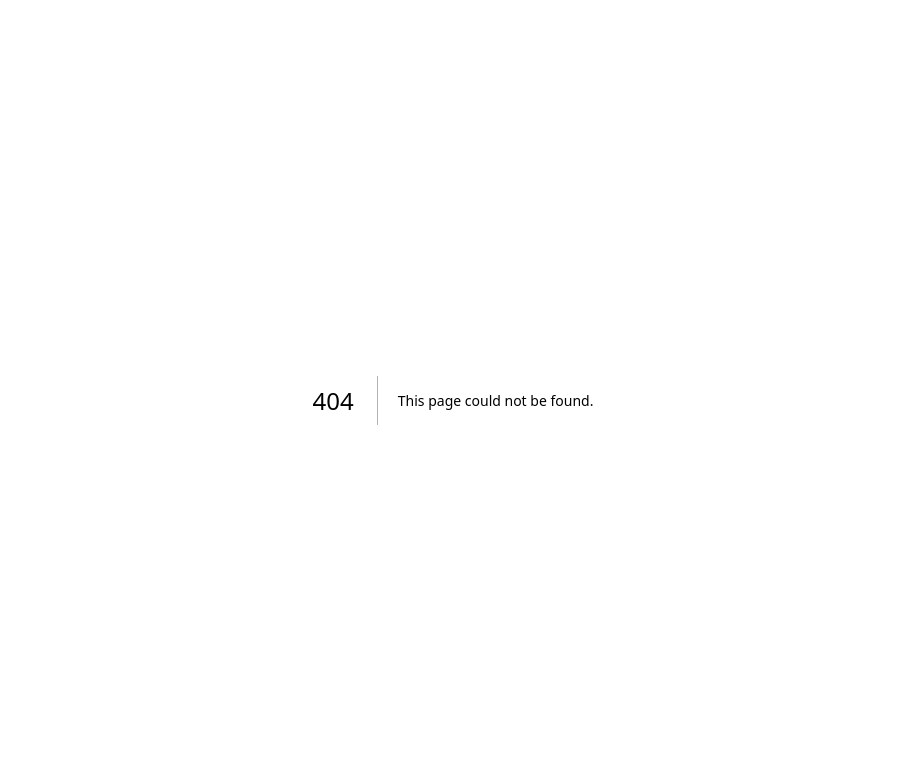
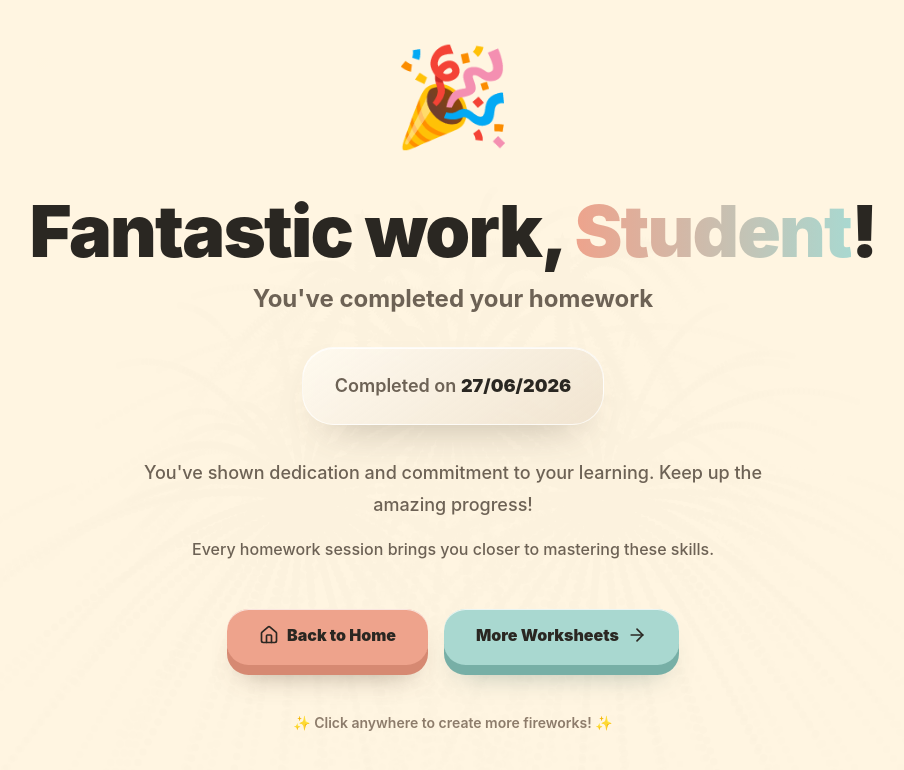
Before and after one commit to niptwenty1/HomeworkSheetsNZ, a Next.js app: page /celebrate in a window 1280 px wide. Before the commit this address had no page. Shown: the top 770 px of the page, without its empty margins (187-1091 px from the left). Built offline with nearby package versions, Linux system fonts and the light colour scheme.

Commit message:
feat: add homework completion celebration page with animations

```diff
--- /dev/null
+++ b/app/celebrate/page.tsx
@@ -0,0 +1,249 @@
+"use client";
+
+import { useSearchParams, useRouter } from "next/navigation";
+import { useEffect, useRef, useState } from "react";
+import { ArrowRight, Home } from "lucide-react";
+
+interface Particle {
+  id: number;
+  x: number;
+  y: number;
+  vx: number;
+  vy: number;
+  life: number;
+  type: "firework" | "star";
+}
+
+export default function CelebratePage() {
+  const searchParams = useSearchParams();
+  const router = useRouter();
+  const canvasRef = useRef<HTMLCanvasElement>(null);
+  const [particles, setParticles] = useState<Particle[]>([]);
+  const particlesRef = useRef<Particle[]>([]);
+  const particleIdRef = useRef(0);
+
+  const studentName = searchParams.get("name") || "Student";
+  const completionDate = searchParams.get("date") || new Date().toLocaleDateString("en-NZ");
+
+  // Create firework burst
+  const createFireworks = (x: number, y: number) => {
+    const newParticles: Particle[] = [];
+    const burstCount = 30;
+
+    for (let i = 0; i < burstCount; i++) {
+      const angle = (i / burstCount) * Math.PI * 2;
+      const speed = 4 + Math.random() * 4;
+
+      newParticles.push({
+        id: particleIdRef.current++,
+        x,
+        y,
+        vx: Math.cos(angle) * speed,
+        vy: Math.sin(angle) * speed,
+        life: 1,
+        type: "firework",
+      });
+    }
+
+    particlesRef.current.push(...newParticles);
+  };
+
+  // Create floating stars
+  const createStars = (x: number, y: number) => {
+    const newParticles: Particle[] = [];
+    const starCount = 8;
+
+    for (let i = 0; i < starCount; i++) {
+      const angle = (i / starCount) * Math.PI * 2;
+      const speed = 2 + Math.random() * 2;
+
+      newParticles.push({
+        id: particleIdRef.current++,
+        x,
+        y,
+        vx: Math.cos(angle) * speed,
+        vy: Math.sin(angle) * speed - 1,
+        life: 1,
+        type: "star",
+      });
+    }
+
+    particlesRef.current.push(...newParticles);
+  };
+
+  // Animation loop
+  useEffect(() => {
+    const canvas = canvasRef.current;
+    if (!canvas) return;
+
+    const ctx = canvas.getContext("2d");
+    if (!ctx) return;
+
+    // Set canvas size
+    canvas.width = window.innerWidth;
+    canvas.height = window.innerHeight;
+
+    let animationId: number;
+
+    const animate = () => {
+      // Clear canvas
+      ctx.fillStyle = "rgba(247, 239, 224, 0.1)";
+      ctx.fillRect(0, 0, canvas.width, canvas.height);
+
+      // Update and draw particles
+      particlesRef.current = particlesRef.current.filter((particle) => {
+        particle.life -= 0.015;
+
+        if (particle.life <= 0) {
+          return false;
+        }
+
+        particle.x += particle.vx;
+        particle.y += particle.vy;
+        particle.vy += 0.15; // gravity
+
+        // Draw particle
+        const opacity = particle.life;
+
+        if (particle.type === "firework") {
+          ctx.fillStyle = `rgba(${Math.random() > 0.5 ? "238, 163, 140" : "169, 216, 208"}, ${opacity})`;
+          ctx.beginPath();
+          ctx.arc(particle.x, particle.y, 4, 0, Math.PI * 2);
+          ctx.fill();
+        } else {
+          // Star
+          ctx.fillStyle = `rgba(245, 198, 102, ${opacity})`;
+          ctx.font = "bold 20px Arial";
+          ctx.fillText("★", particle.x, particle.y);
+        }
+
+        return true;
+      });
+
+      setParticles([...particlesRef.current]);
+      animationId = requestAnimationFrame(animate);
+    };
+
+    animate();
+
+    // Handle window resize
+    const handleResize = () => {
+      canvas.width = window.innerWidth;
+      canvas.height = window.innerHeight;
+    };
+
+    window.addEventListener("resize", handleResize);
+
+    return () => {
+      cancelAnimationFrame(animationId);
+      window.removeEventListener("resize", handleResize);
+    };
+  }, []);
+
+  // Trigger celebrations on mount and when clicking
+  useEffect(() => {
+    const triggerCelebration = () => {
+      const centerX = window.innerWidth / 2;
+      const centerY = window.innerHeight / 2;
+
+      createFireworks(centerX, centerY);
+      createStars(centerX - 100, centerY - 100);
+      createStars(centerX + 100, centerY - 100);
+      createFireworks(centerX - 150, centerY + 100);
+      createFireworks(centerX + 150, centerY + 100);
+    };
+
+    // Initial celebration
+    triggerCelebration();
+
+    // Repeat every 2 seconds
+    const interval = setInterval(triggerCelebration, 2000);
+
+    return () => clearInterval(interval);
+  }, []);
+
+  const handleCanvasClick = (e: React.MouseEvent<HTMLCanvasElement>) => {
+    createFireworks(e.clientX, e.clientY);
+    createStars(e.clientX, e.clientY);
+  };
+
+  return (
+    <main className="relative min-h-screen overflow-hidden">
+      {/* Background gradients */}
+      <div className="pointer-events-none absolute left-[-4rem] top-28 h-44 w-44 rounded-full bg-[#eea38c]/28 blur-3xl" />
+      <div className="pointer-events-none absolute right-[-5rem] top-[34rem] h-48 w-48 rounded-full bg-[#a9d8d0]/45 blur-3xl" />
+
+      {/* Canvas for animations */}
+      <canvas
+        ref={canvasRef}
+        className="fixed inset-0 z-0 cursor-pointer"
+        onClick={handleCanvasClick}
+      />
+
+      {/* Content */}
+      <div className="relative z-10 flex min-h-screen flex-col items-center justify-center px-4">
+        <div className="text-center">
+          {/* Celebration emoji */}
+          <div className="mb-8 animate-bounce">
+            <span className="text-8xl">🎉</span>
+          </div>
+
+          {/* Main message */}
+          <h1 className="mb-4 text-5xl font-black leading-tight tracking-tight text-[#2a2722] sm:text-6xl lg:text-7xl">
+            Fantastic work,{" "}
+            <span className="bg-gradient-to-r from-[#eea38c] to-[#a9d8d0] bg-clip-text text-transparent">
+              {studentName}
+            </span>
+            !
+          </h1>
+
+          {/* Subheading */}
+          <p className="mb-8 text-xl font-bold text-[#6d6255] sm:text-2xl">
+            You&apos;ve completed your homework
+          </p>
+
+          {/* Completion details */}
+          <div className="tactile-panel mx-auto mb-8 inline-block rounded-[2rem] px-8 py-6">
+            <p className="text-lg font-semibold text-[#6d6255]">
+              Completed on{" "}
+              <span className="font-black text-[#2a2722]">{completionDate}</span>
+            </p>
+          </div>
+
+          {/* Achievement message */}
+          <div className="mx-auto mb-12 max-w-2xl space-y-4 text-lg font-medium leading-8 text-[#6d6255]">
+            <p>
+              You&apos;ve shown dedication and commitment to your learning. Keep up the amazing progress!
+            </p>
+            <p className="text-base">
+              Every homework session brings you closer to mastering these skills.
+            </p>
+          </div>
+
+          {/* Action buttons */}
+          <div className="flex flex-col gap-4 sm:flex-row sm:justify-center">
+            <button
+              onClick={() => router.push("/")}
+              className="tactile-button inline-flex min-h-14 items-center justify-center gap-2 rounded-[1.35rem] bg-[#eea38c] px-8 pb-4 pt-3 text-base font-black text-[#2a2722] transition"
+            >
+              <Home className="h-5 w-5" />
+              Back to Home
+            </button>
+            <button
+              onClick={() => router.push("/")}
+              className="tactile-button tactile-button-mint inline-flex min-h-14 items-center justify-center gap-2 rounded-[1.35rem] bg-[#a9d8d0] px-8 pb-4 pt-3 text-base font-black text-[#2a2722] transition"
+            >
+              More Worksheets
+              <ArrowRight className="h-5 w-5" />
+            </button>
+          </div>
+
+          {/* Click instruction */}
+          <p className="mt-12 text-sm font-semibold text-[#8d7c6b]">
+            ✨ Click anywhere to create more fireworks! ✨
+          </p>
+        </div>
+      </div>
+    </main>
+  );
+}
```
